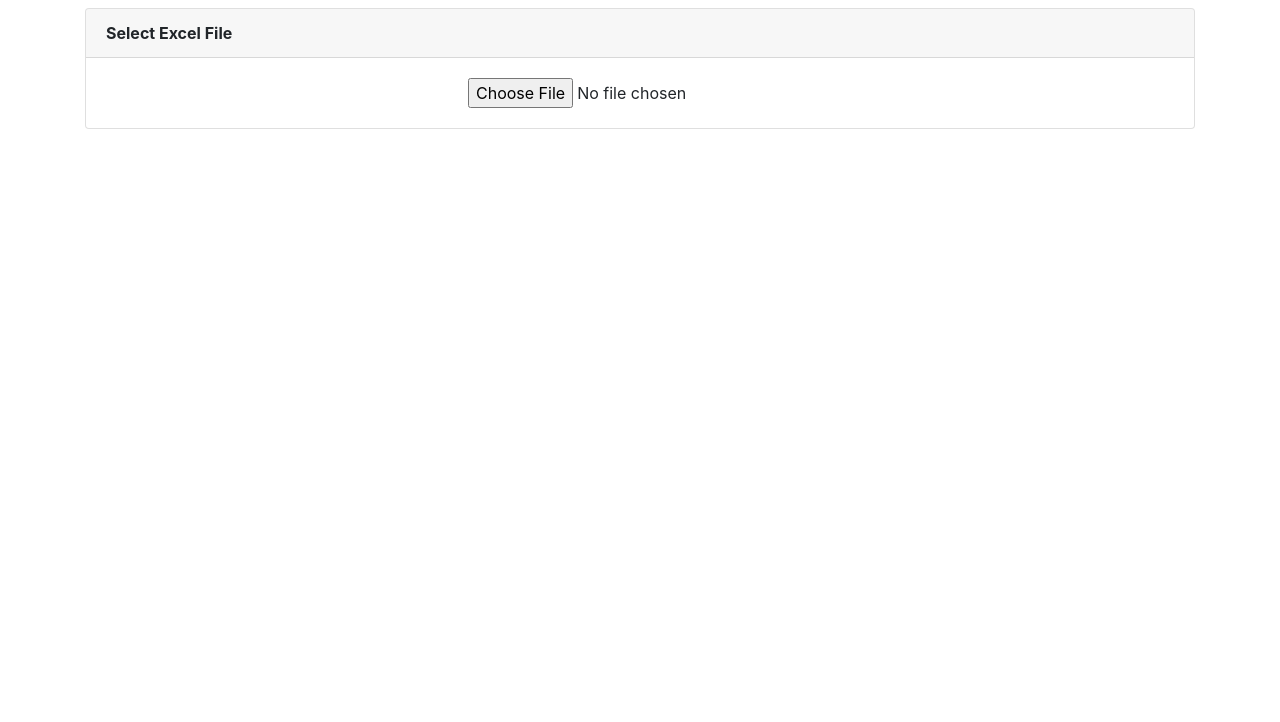
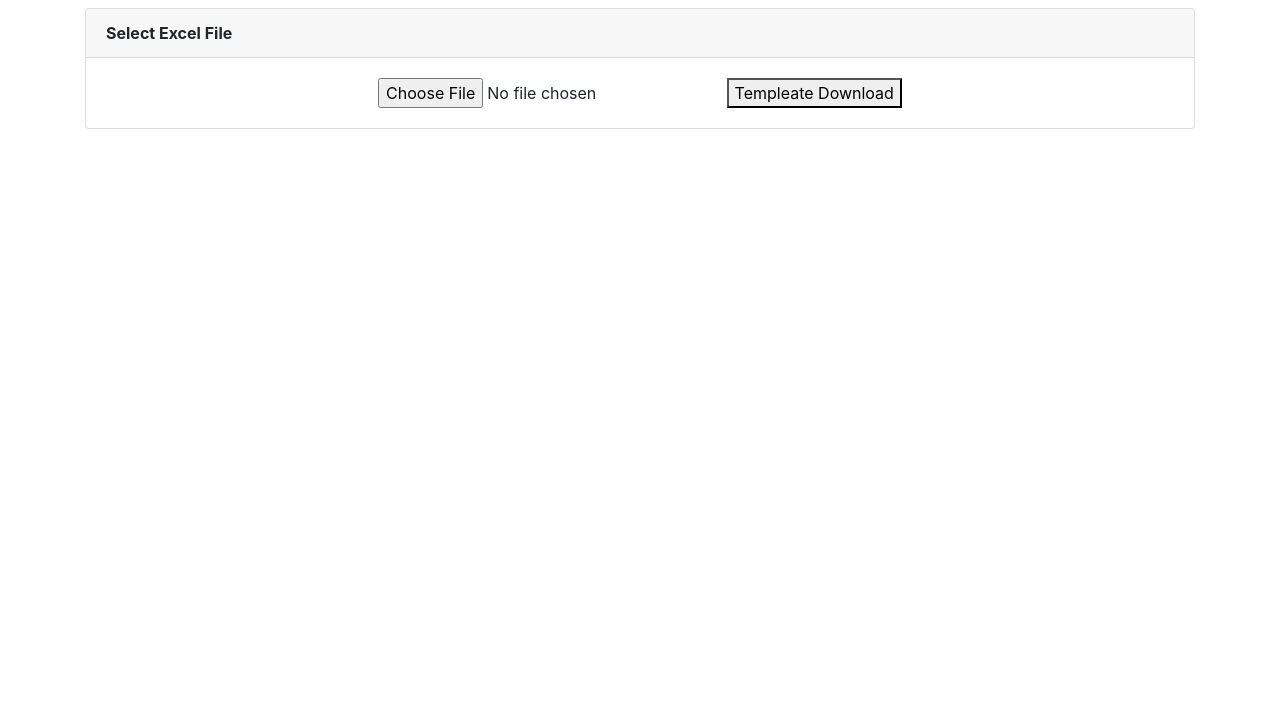
Before and after one commit to Tanish431/final_combo, a plain HTML site: page index.html in a window 1280 px wide. Shown: the part 78-800 px from the top of the page. Drawn offline with nearby package versions, Linux system fonts and the light colour scheme.

Commit message:
Update index.html

```diff
--- a/index.html
+++ b/index.html
@@ -20,7 +20,10 @@
     	<div class="card">
     		<div class="card-header"><b>Select Excel File</b></div>
     		<div class="card-body" style="text-align:center;">
+                <form method="get" action="./Template.xlsx">
                 <input type="file" id="excel_file" />
+                <button type="submit">Templeate Download</button>
+                 </form>
     		</div>
     	</div>
         <div id="excel_data" class="mt-5"></div>
```
